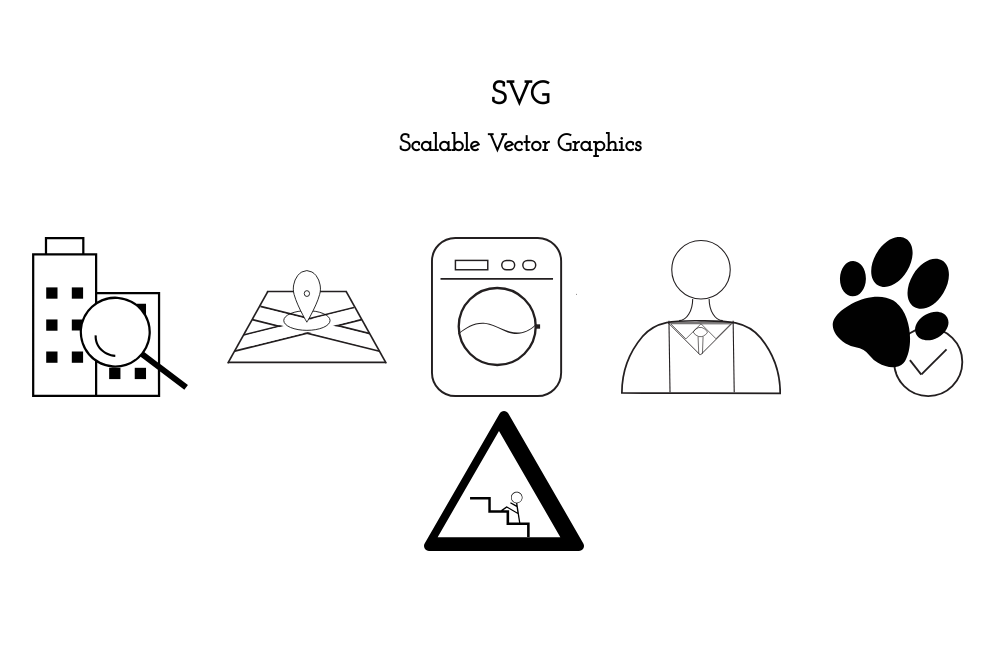
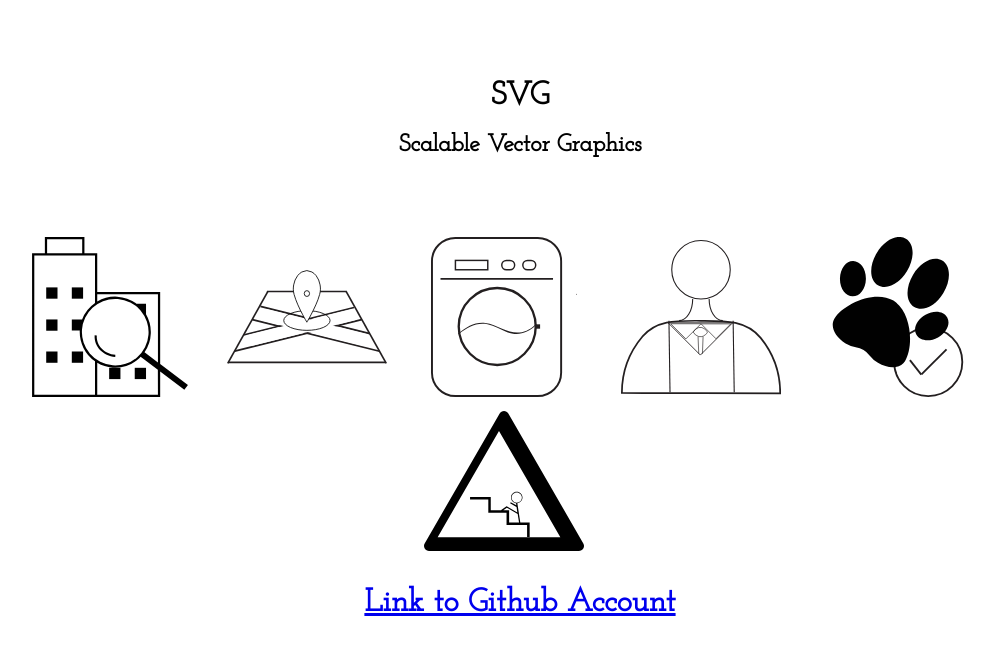
Before and after one commit to carolinelxy/vcc, a plain HTML site: page index.html in a window 1280 px wide. Shown: the whole page, without its empty margins (120-1115 px from the left). Drawn offline with Linux system fonts and the light colour scheme.

Commit message:
added link
added link to Github account

```diff
--- a/index.html
+++ b/index.html
@@ -44,6 +44,8 @@
               <use xlink:href="symbols.svg#walkup" />
             </svg>
 
+          <h1><a href="https://github.com/carolinelxy/vcc">Link to Github Account</a></h1>
+
       </div>
     </body>
 
```
